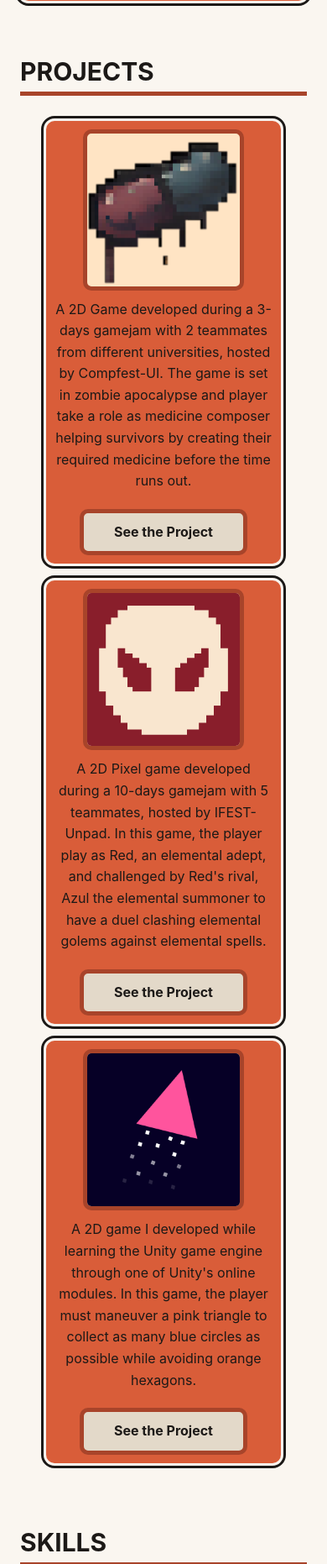
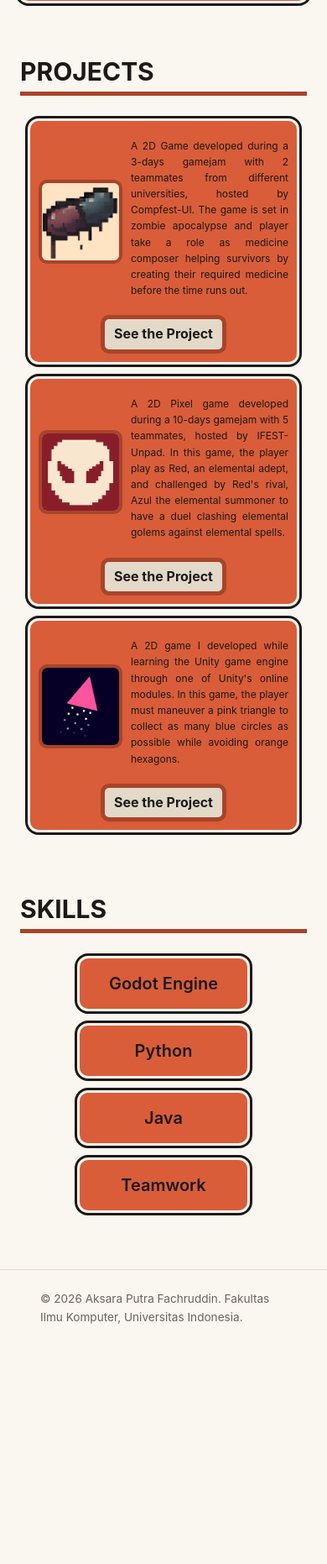
Before and after one commit to aksara-putra-f/myportofolio, a Django app: page / in a window 390 px wide. Shown: the part 3013-4875 px from the top of the page at 84% size. After the commit the page ends 4589 px from the top, so only its background shows below. Run offline with Django 5.2, Linux system fonts and the light colour scheme.

Commit message:
feat: Membuat aturan styling untuk web portofolio section 'Projects' untuk tampilan mobile

```diff
--- a/static/css/style.css
+++ b/static/css/style.css
@@ -176,23 +176,6 @@ h1, .brand {
     border-top: 1px solid var(--line);
 }
 
-@media (max-width: 600px) {
-    .hero-grid {
-        grid-template-columns: 1fr;
-        grid-template-areas:
-            "identity"
-            "photo"
-            "details";
-    }
-
-    .hero-photo {
-        max-width: 220px;
-    }
-
-    .social-links {
-        justify-content: flex-start;
-    }
-}
 
 /* ------------------------------------------------ */
 /* Mengatur Card-Card untuk Item-item tiap Section*/
@@ -427,3 +410,90 @@ h1, .brand {
 .project-link:hover {
     background-color: var(--accent-dark);
 }
+
+@media (max-width: 600px) {
+    .hero-grid {
+        grid-template-columns: 1fr;
+        grid-template-areas:
+            "identity"
+            "photo"
+            "details";
+    }
+
+    .hero-photo {
+        max-width: 220px;
+    }
+
+    .social-links {
+        justify-content: flex-start;
+    }
+
+    #project-container {
+        display:flex;
+        flex-wrap: wrap;
+        height: auto;
+        justify-content: center;
+    }
+
+    .project-card {
+        display: grid;
+        grid-template-areas:
+            "logo desc"
+            "link link";
+        column-gap: 10px;
+    }
+
+    .project-card {
+        margin: 10px 12px 10px 12px;
+        padding: 10px 10px 10px 10px;
+        width: 100%;
+        height: auto;
+    }
+
+    .game-logo {
+        grid-area: logo;
+        justify-self: center;
+
+        width: 100px;
+        height: 100px;
+        aspect-ratio: 1/1;
+        border-style: solid;
+        border-color: var(--accent-dark);
+        border-width: 4px;
+        border-radius: 10px;
+        background-color: bisque;
+    }
+
+    .project-desc {
+        grid-area: desc;
+        text-align: justify;
+        font-size: 12px;
+        color: var(--ink);
+    }
+
+    .project-link {
+        grid-area: link;
+        justify-self: center;
+        margin-top: auto;
+        padding: 5px;
+        text-align: center;
+    }
+
+    .project-link {
+        border-color: var(--accent-dark);
+        border-style: solid;
+        border-width: 5px;
+        border-radius: 10px;
+        width: 150px;
+        height: auto;
+        text-decoration: none;
+        font-weight: 650;
+        color: var(--ink);
+        background-color: #e3d9c9;
+        transition: background-color 0.2s ease
+    }
+
+    .project-link:hover {
+        background-color: var(--accent-dark);
+    }
+}
```
